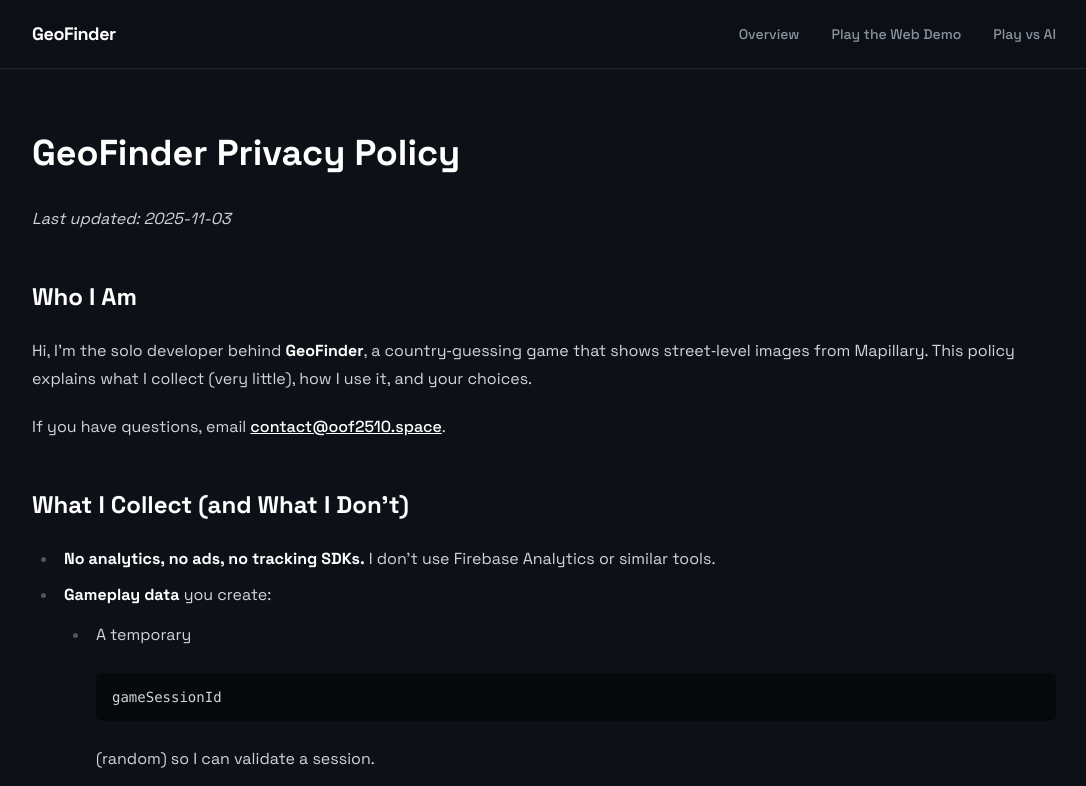
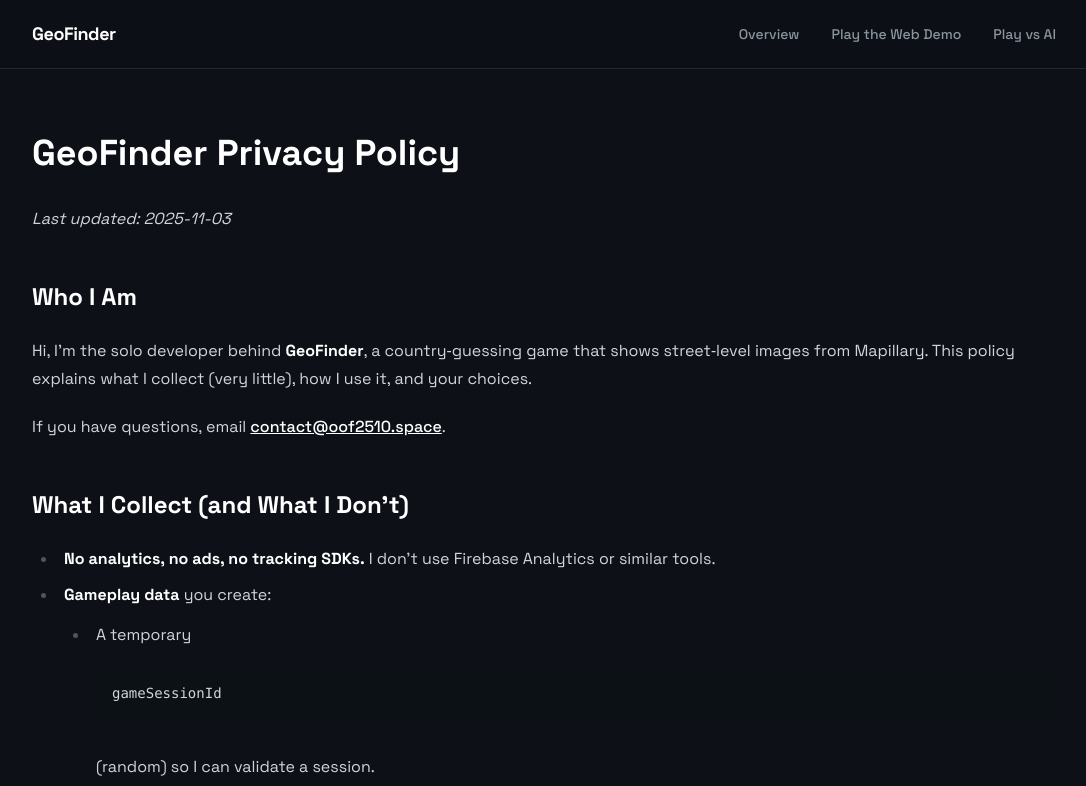
Before and after one commit to OOF2510/geoguess-web, a React (Vite) app: page /privacy in a window 1280 px wide. Shown: the top 786 px of the page, without its empty margins (96-1182 px from the left). Built offline with nearby package versions, Linux system fonts and the light colour scheme.

Commit message:
Update Privacy.jsx

```diff
--- a/src/pages/Privacy.jsx
+++ b/src/pages/Privacy.jsx
@@ -7,14 +7,14 @@
     code({ inline, className, children, ...props }) {
       const match = /language-(\w+)/.exec(className || "");
       return !inline ? (
-        <pre>
+        <pre className="mt-4 mb-8 overflow-x-auto rounded-lg bg-background/60 p-4">
           <code className={className} {...props}>
             {children}
           </code>
         </pre>
       ) : (
         <code
-          className={`${className} bg-surface/50 px-1 py-0.5 rounded-md text-sm font-mono border border-accent/20`}
+          className="text-xs bg-background/60 px-1.5 py-0.5 rounded border border-white/10 font-mono"
           {...props}
         >
           {children}
```
